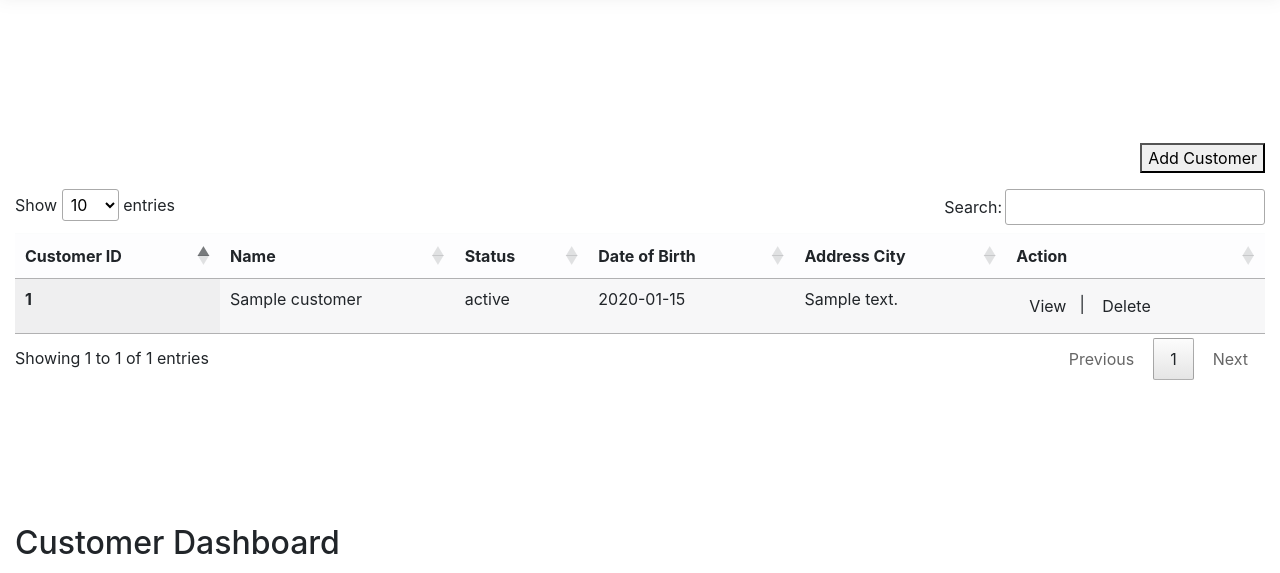
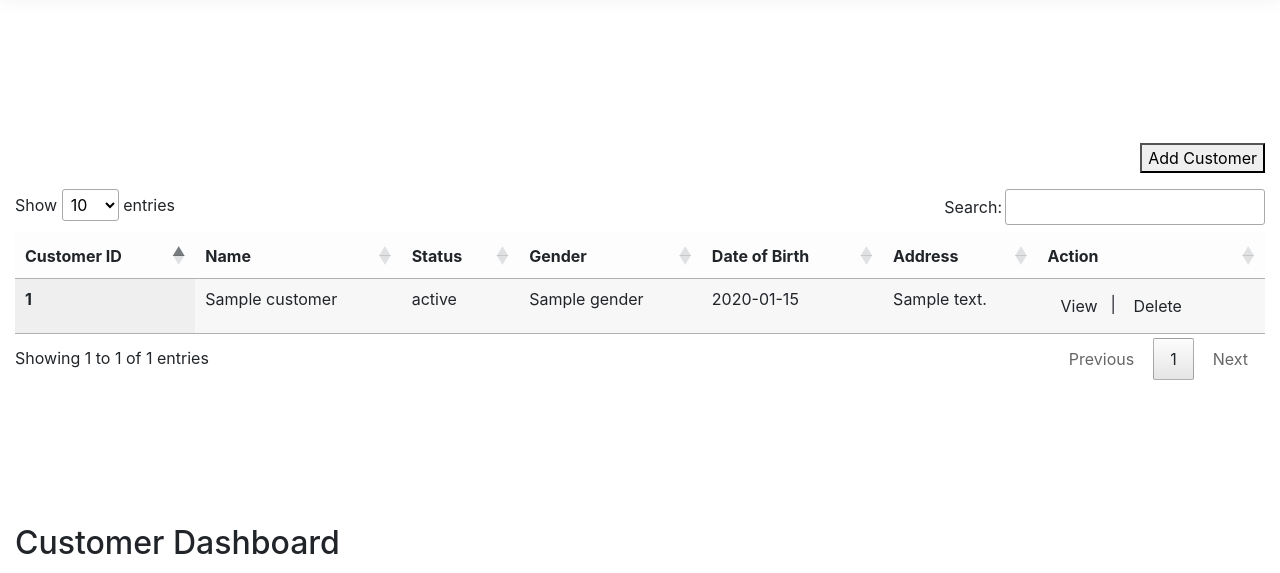
Before and after one commit to Invecx-vince/IM2_customerDB, a Django app: template customer/templates/warehouse/dashboard.html in a window 1280 px wide. Shown: the part 182-755 px from the top of the page. Run offline with Django 3.2, Linux system fonts and the light colour scheme; the template is opened without the code that fills it: most values are stand-ins (such as "Sample title", 1, 10 or a date in 2020); some libraries are stand-ins or nearby versions.

Commit message:
Update dashboard.html

```diff
--- a/customer/templates/warehouse/dashboard.html
+++ b/customer/templates/warehouse/dashboard.html
@@ -54,8 +54,9 @@
 				      <th scope="col">Customer ID</th>
 				      <th scope="col">Name</th>
 				      <th scope="col">Status</th>
+				      <th scope="col">Gender</th>
 				      <th scope="col">Date of Birth</th>
-				      <th scope="col">Address City</th>
+				      <th scope="col">Address</th>
 				      <th scope="col">Action</th>
 				    </tr>
 				  </thead>
@@ -65,6 +66,7 @@
 				      <th scope="row">{{customer.id}}</th>
 				      <td>{{customer.name}}</td>
 				      <td>{{customer.status}}</td>
+				      <td>{{customer.gender}}</td>
 				      <td>{{customer.birthdate}}</td>
 				      <td>{{customer.address}}</td>
 				      <td>
@@ -94,14 +96,19 @@
 			                            value="{{customer.name}}">
 			                        </div>
 			                        <div class="form-group md-form font-weight-bold">
-			                            <label for="custstatus" data-error="wrong" data-success="right">Status </label>
+			                            <label for="custstatus" data-error="wrong" data-success="right">Status: </label>
 			                            <input id="custstatus" type="text" class="form-control"
 			                            value="{{customer.status}}">
 			                        </div>
 			                        <div class="form-group md-form font-weight-bold">
+			                            <label for="custgender" data-error="wrong" data-success="right">Gender: </label>
+			                            <input id="custgender" type="text" class="form-control"
+			                            value="{{customer.gender}}">
+			                        </div>
+			                        <div class="form-group md-form font-weight-bold">
 			                            <label for="custbday" data-error="wrong" data-success="right">Birthdate: </label>
-			                            <input id="custbday" type="text" class="form-control"
-			                            value="{{customer.birthdate}}">
+			                            <input id="custbday" type="date" class="form-control"
+			                            value="{{customer.birthdate|date:"Y-m-d"}}">
 			                        </div>
 			                        <div class="form-group md-form font-weight-bold">
 			                            <label for="custaddres" data-error="wrong" data-success="right">Address: </label>
```
